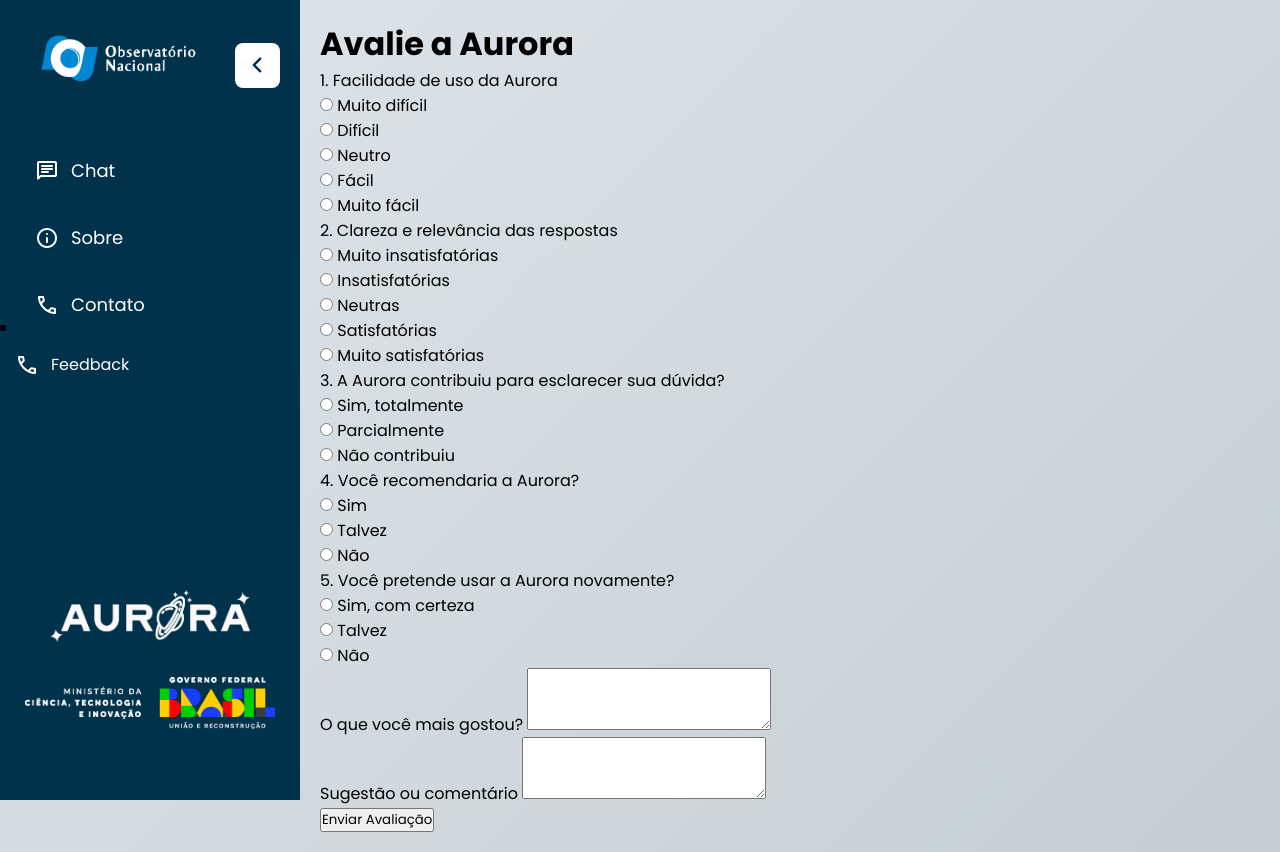
After one commit to DaviTeixeira24/Aurora, a Flask app: template aurora/templates/avaliacao.html in a window 1280 px wide. The commit adds this page. Run offline with Flask 2, Linux system fonts and the light colour scheme; the template is opened without the code that fills it, so the values that code supplies are empty.

Commit message:
Adicionando aba de Avaliação e corrigindo erro no sobre

```diff
--- a/aurora/static/css/base.css
+++ b/aurora/static/css/base.css
@@ -43,4 +43,9 @@ main {
     max-width: 1200px;
     margin: 0 auto;
   }
+
+  main {
+    margin-left: 0;
+    padding: 20px 0;
+  }
 }
--- /dev/null
+++ b/aurora/templates/avaliacao.html
@@ -0,0 +1,127 @@
+{% extends "base.html" %} {%block title %}Feedback{% endblock %} {% block
+content %}
+<div class="main-content">
+  <h1 class="text-2xl font-bold mb-4">Avalie a Aurora</h1>
+
+  <form id="form-avaliacao" class="space-y-6">
+    <div>
+      <label class="block font-semibold">1. Facilidade de uso da Aurora</label>
+      <div>
+        <input type="radio" name="facilidade" value="Muito difícil" /> Muito
+        difícil
+      </div>
+      <div>
+        <input type="radio" name="facilidade" value="Difícil" /> Difícil
+      </div>
+      <div><input type="radio" name="facilidade" value="Neutro" /> Neutro</div>
+      <div><input type="radio" name="facilidade" value="Fácil" /> Fácil</div>
+      <div>
+        <input type="radio" name="facilidade" value="Muito fácil" /> Muito fácil
+      </div>
+    </div>
+
+    <div>
+      <label class="block font-semibold"
+        >2. Clareza e relevância das respostas</label
+      >
+      <div>
+        <input type="radio" name="clareza" value="Muito insatisfatórias" />
+        Muito insatisfatórias
+      </div>
+      <div>
+        <input type="radio" name="clareza" value="Insatisfatórias" />
+        Insatisfatórias
+      </div>
+      <div><input type="radio" name="clareza" value="Neutras" /> Neutras</div>
+      <div>
+        <input type="radio" name="clareza" value="Satisfatórias" />
+        Satisfatórias
+      </div>
+      <div>
+        <input type="radio" name="clareza" value="Muito satisfatórias" /> Muito
+        satisfatórias
+      </div>
+    </div>
+
+    <div>
+      <label class="block font-semibold"
+        >3. A Aurora contribuiu para esclarecer sua dúvida?</label
+      >
+      <div>
+        <input type="radio" name="contribuicao" value="Sim, totalmente" /> Sim,
+        totalmente
+      </div>
+      <div>
+        <input type="radio" name="contribuicao" value="Parcialmente" />
+        Parcialmente
+      </div>
+      <div>
+        <input type="radio" name="contribuicao" value="Não contribuiu" /> Não
+        contribuiu
+      </div>
+    </div>
+
+    <div>
+      <label class="block font-semibold">4. Você recomendaria a Aurora?</label>
+      <div><input type="radio" name="recomendacao" value="Sim" /> Sim</div>
+      <div>
+        <input type="radio" name="recomendacao" value="Talvez" /> Talvez
+      </div>
+      <div><input type="radio" name="recomendacao" value="Não" /> Não</div>
+    </div>
+
+    <div>
+      <label class="block font-semibold"
+        >5. Você pretende usar a Aurora novamente?</label
+      >
+      <div>
+        <input type="radio" name="uso_futuro" value="Sim, com certeza" /> Sim,
+        com certeza
+      </div>
+      <div><input type="radio" name="uso_futuro" value="Talvez" /> Talvez</div>
+      <div><input type="radio" name="uso_futuro" value="Não" /> Não</div>
+    </div>
+
+    <div>
+      <label class="block font-semibold">O que você mais gostou?</label>
+      <textarea
+        name="gostou"
+        rows="3"
+        class="w-full border rounded p-2"
+      ></textarea>
+    </div>
+
+    <div>
+      <label class="block font-semibold">Sugestão ou comentário</label>
+      <textarea
+        name="sugestao"
+        rows="3"
+        class="w-full border rounded p-2"
+      ></textarea>
+    </div>
+
+    <button type="submit" class="bg-blue-600 text-white px-4 py-2 rounded">
+      Enviar Avaliação
+    </button>
+  </form>
+</div>
+
+<script>
+  document
+    .getElementById("form-avaliacao")
+    .addEventListener("submit", async (e) => {
+      e.preventDefault();
+      const formData = new FormData(e.target);
+      const data = Object.fromEntries(formData.entries());
+
+      const res = await fetch("/avaliacao", {
+        method: "POST",
+        headers: { "Content-Type": "application/json" },
+        body: JSON.stringify(data),
+      });
+
+      const result = await res.json();
+      alert(result.mensagem);
+    });
+</script>
+{% endblock %}
--- a/aurora/templates/sidebar.html
+++ b/aurora/templates/sidebar.html
@@ -48,6 +48,15 @@
       </li>
     </ul>
 
+     <li class="nav-item">
+        <a href="avaliacao.html" class="nav-link">
+          <span class="material-symbols-rounded">call</span>
+          <span class="nav-label">Feedback</span>
+        </a>
+        <span class="nav-tooltip">Nos Avalie! Deixe seu Feeedback!</span>
+      </li>
+    </ul>
+
     <!--Segunda Metade(bottom)-->
     <ul class="secondary-nav">
       <li class="nav-item bottom-logo-wrapper">
```
Also changed, not shown: aurora/static/css/sobre.css (+18 -7 lines).
